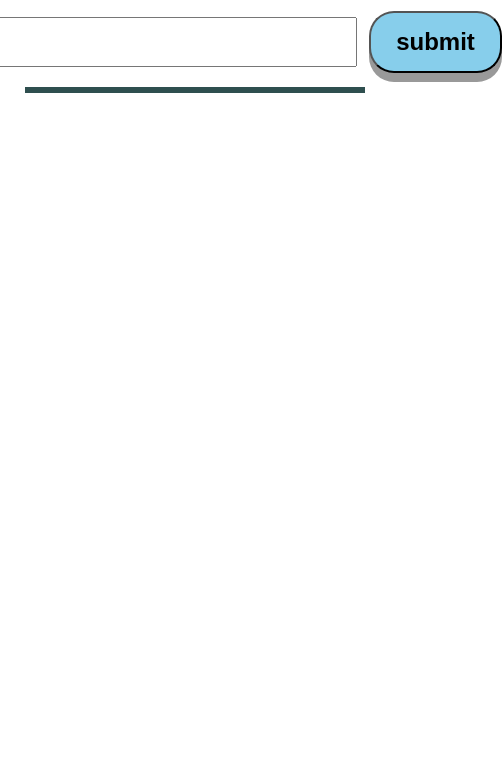
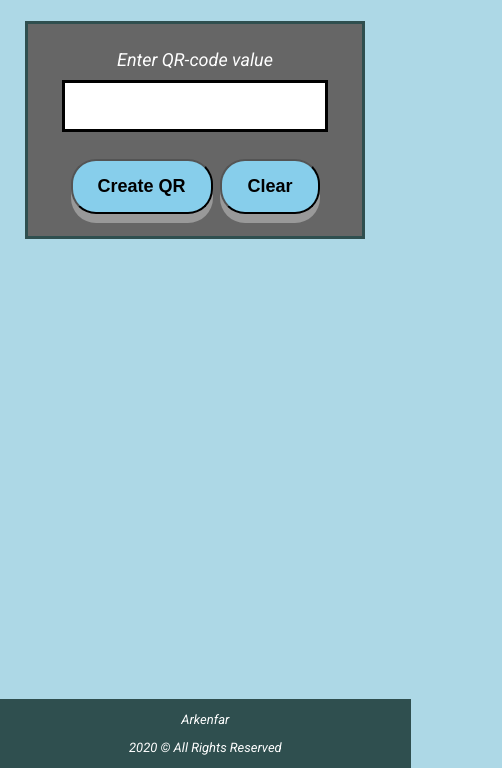
Before and after one commit to arkenfar/qr-code-generator, a website: page client/index.html in a window 390 px wide. Shown: the part 76-844 px from the top of the page, 502 px wide, since content can reach past the window. Drawn offline with nearby package versions, Linux system fonts and the light colour scheme; files that its build step writes are made by us from their sources; files whose address does not match are found by name.

Commit message:
added styling, footer, clear functionality, and a bit of responsiveness.

```diff
--- a/client/css/main.css
+++ b/client/css/main.css
@@ -1,18 +1,98 @@
+@media only screen and (max-width: 800px) {
+  body {
+    background-color: lightblue;
+    margin: 0;
+    padding: 0;
+    font-family: "Roboto", sans-serif;
+  }
+  .navbar {
+    width: 100%;
+    height: 60px;
+    background-color: darkslategray;
+    border-bottom: 2px solid darkslateblue;
+    padding: 5px;
+  }
+  .container {
+    padding-top: 5px;
+    flex-direction: column;
+    justify-content: center;
+    align-items: center;
+    margin: 10px;
+    color: white;
+  }
+
+  .container input {
+    max-width: 65vw;
+  }
+  .container button {
+    margin: 2px;
+    padding: 10px 20px;
+    border-radius: 25px;
+    background-color: skyblue;
+    font-size: 10px;
+    text-align: center;
+    font-weight: bold;
+    cursor: pointer;
+    outline: none;
+    box-shadow: 0 9px #999;
+  }
+
+  #footer {
+    position: absolute;
+    bottom: 0;
+    max-width: 600px;
+    min-width: 105.3%;
+    height: 20px;
+    margin: 0 auto;
+  }
+}
+
 body {
+  background-color: lightblue;
   margin: 0;
   padding: 0;
+  font-family: "Roboto", sans-serif;
 }
 .navbar {
   width: 100%;
-  height: 50px;
+  height: 60px;
   background-color: darkslategray;
-  border-bottom: 3px solid darkslateblue;
-  padding: 10px;
+  border-bottom: 2px solid darkslateblue;
+  padding: 5px;
+}
+
+footer {
+  width: 100%;
+  max-width: 100%;
+  position: absolute;
+  text-align: center;
+  background-color: darkslategray;
+  color: white;
+  bottom: 0;
+  font-size: 13px;
+}
+
+.label {
+  text-align: center;
+
+  font-family: inherit;
+  font-size: 18px;
+  font-style: italic;
+  color: #fff;
+}
+
+#qrvalue {
+  text-align: center;
+
+  font-family: inherit;
+  font-size: 18px;
+  font-style: italic;
+  color: #fff;
 }
 
 #app-title {
   color: orange;
-  font-family: "Roboto", sans-serif;
+  font-family: inherit;
   text-decoration: underline overline;
   font-size: xx-large;
   display: flex;
@@ -26,18 +106,20 @@ body {
 }
 
 #input-container {
+  padding-top: 10px;
   display: flex;
   justify-content: center;
   align-items: center;
   margin: 10px;
 }
-#input-container button {
+.container button {
   margin: 2px;
   padding: 15px 25px;
   border-radius: 25px;
   background-color: skyblue;
-  font-size: 24px;
+  font-size: 18px;
   text-align: center;
+  font-weight: bold;
   cursor: pointer;
   outline: none;
   box-shadow: 0 9px #999;
@@ -56,13 +138,11 @@ body {
   width: 500px;
   height: 40px;
   padding: 3px;
-}
-
-#input-container button {
-  font-weight: bold;
+  border: 3px solid black;
 }
 
 #output-container {
+  margin-top: 25px;
   margin-left: 25px;
   margin-right: 25px;
   display: flex;
@@ -76,3 +156,8 @@ body {
   flex-basis: 100%;
   height: 0;
 }
+
+#qrcode {
+  min-width: 250px;
+  min-height: 250px;
+}
--- a/client/index.html
+++ b/client/index.html
@@ -16,30 +16,53 @@
   <body>
     <header>
       <div class="navbar">
-        <a id="app-title" href="http://localhost:8080/">QR code generator</a>
+        <a id="app-title" href="">QR Code Generator</a>
       </div>
-
     </header>
     <main>
-      <div id="input-container" class="input">
+      <div id="output-container" class="container">
+      <div id="input-container" class="container">
+        <label for="qrdata" class="label">Enter QR-code value</label>
         <input type="text" id="qrdata" />
-        <button id="submit" onclick="onSubmit()">submit</button>
+        <div class="container" id="buttons">
+          <button id="submit" onclick="onSubmit()">Create QR</button>
+          <button id="clear" onclick="onClear()">Clear</button>
+        </div>
+
       </div>
-      <div id="output-container" class="output">
+      <div class="break"></div>
         <img id="qrcode" src="" alt="qrcode alt text" style="display: none;"></img>
-        <div class="break"></div> <!-- break -->
-        <p id="qrvalue" style="display: none;"></img>
+        <div class="break"></div>
+        <p id="qrvalue" style="display: none;"> </p></img>
+      </div>
+      <div id="footer">
+      <footer>
+        <p>Arkenfar</p>
+        <p>2020 &copy; All Rights Reserved</p>
+      </footer>
       </div>
     </main>
     <script type="text/javascript">
+    const currentUrl = window.location.href;
+    const setHrefById = (id, href) => {
+        $("#"+id).attr("href", href);
+      }
+      const setCssById = (id, css) => {
+        if (!id.startsWith("#")) {
+          console.log("string does not start with #", id)
+          id = "#" + id
+        }
+        $(id).css(css);
+      }
+      window.addEventListener('load', (event) => {
+        setHrefById("app-title", currentUrl);
+        setCssById("output-container", {"background-color": "#666"})
+      });
       const qrcodeInputId = "#qrdata";
       const qrcodeOutputId = "#qrcode";
       const qrValueId = "#qrvalue";
-      const url = window.location.href + "qrcode"
-      // const url = "http://localhost:8080/qrcode";
-
-      // console.log(currentUrl)
-      let data = null;
+      const url = currentUrl + "qrcode"
+      let data = String;
       const onSubmit = () => {
         let qrdata = $(qrcodeInputId);
         for (let index = 0; index < qrdata.length; index++) {
@@ -47,19 +70,33 @@
           if(e.value !== null && e.value !== undefined){
             data = e.value;
           }
+        }
+        if (data == "" || data == undefined || data == null ){
+          $(qrcodeInputId).css('border', '4px solid red');
+          setCssById(qrValueId, {"color": "#D82801", "font-size": "25px"});
+          $(qrcodeOutputId).attr("src", "").hide();
+          $(qrValueId).text("Error: You need to enter something to create a QR code.").show();
+          return
+        }
+        if (data != null && data != undefined && data != "") {
 
-        }
-        if (data != null && data != undefined) {
           $.get(url, { data }, (res) => {
-            console.log(res)
             if (res.statusCode === 200) {
-              console.log(res)
+              $(qrcodeInputId).css('border', '3px solid black');
               $(qrcodeOutputId).attr("src", res.data.qrcode).show();
+              setCssById(qrValueId, {"color": "white", "font-size": "20px"});
               $(qrValueId).text("QR code value: " + res.data.qrdata).show();
             }
           });
         }
       };
+      const onClear = () => {
+        $(qrcodeInputId).each(( i, e )  => {
+         e.value = ""
+        });
+        $(qrcodeOutputId).attr("src", "").hide();
+        $(qrValueId).text("").hide();
+      }
     </script>
   </body>
 </html>
```
